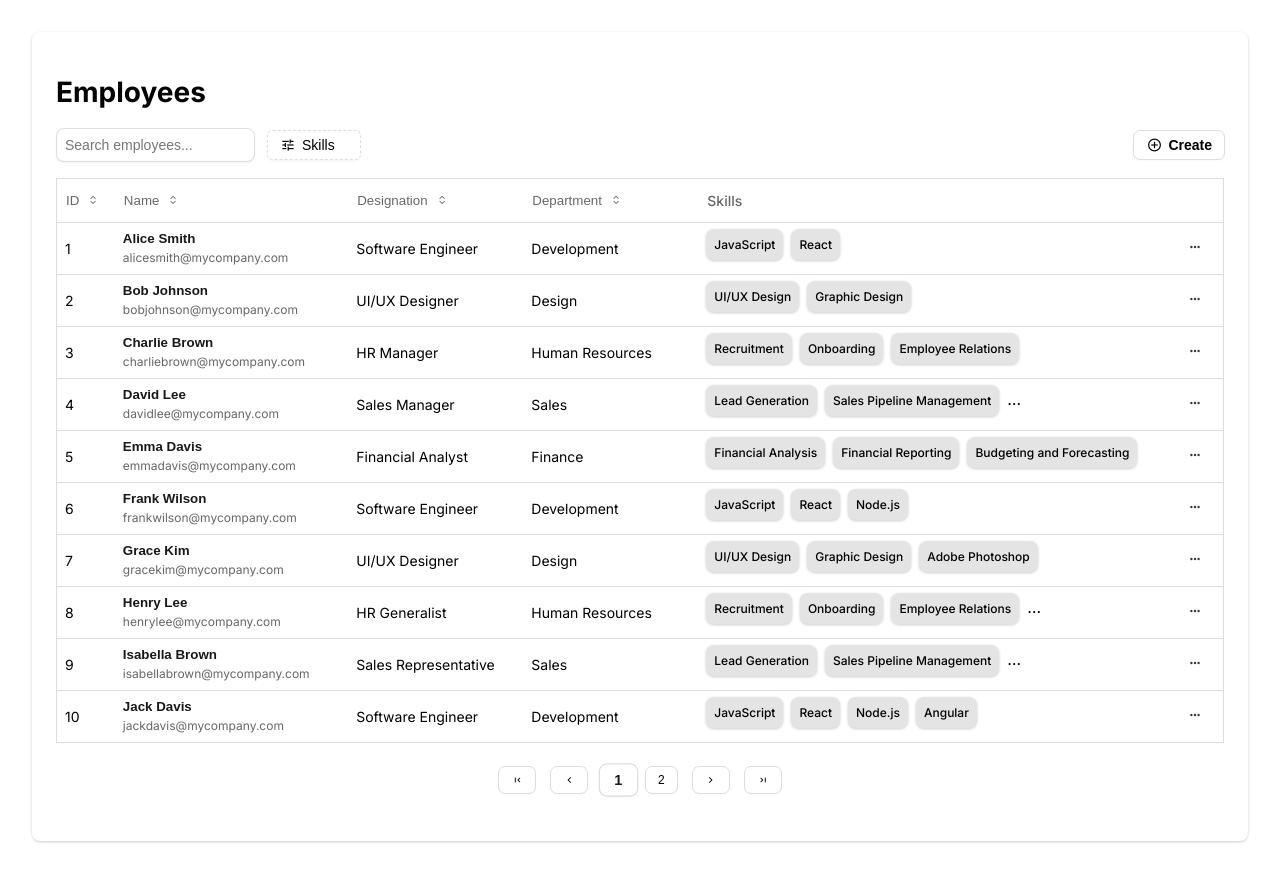
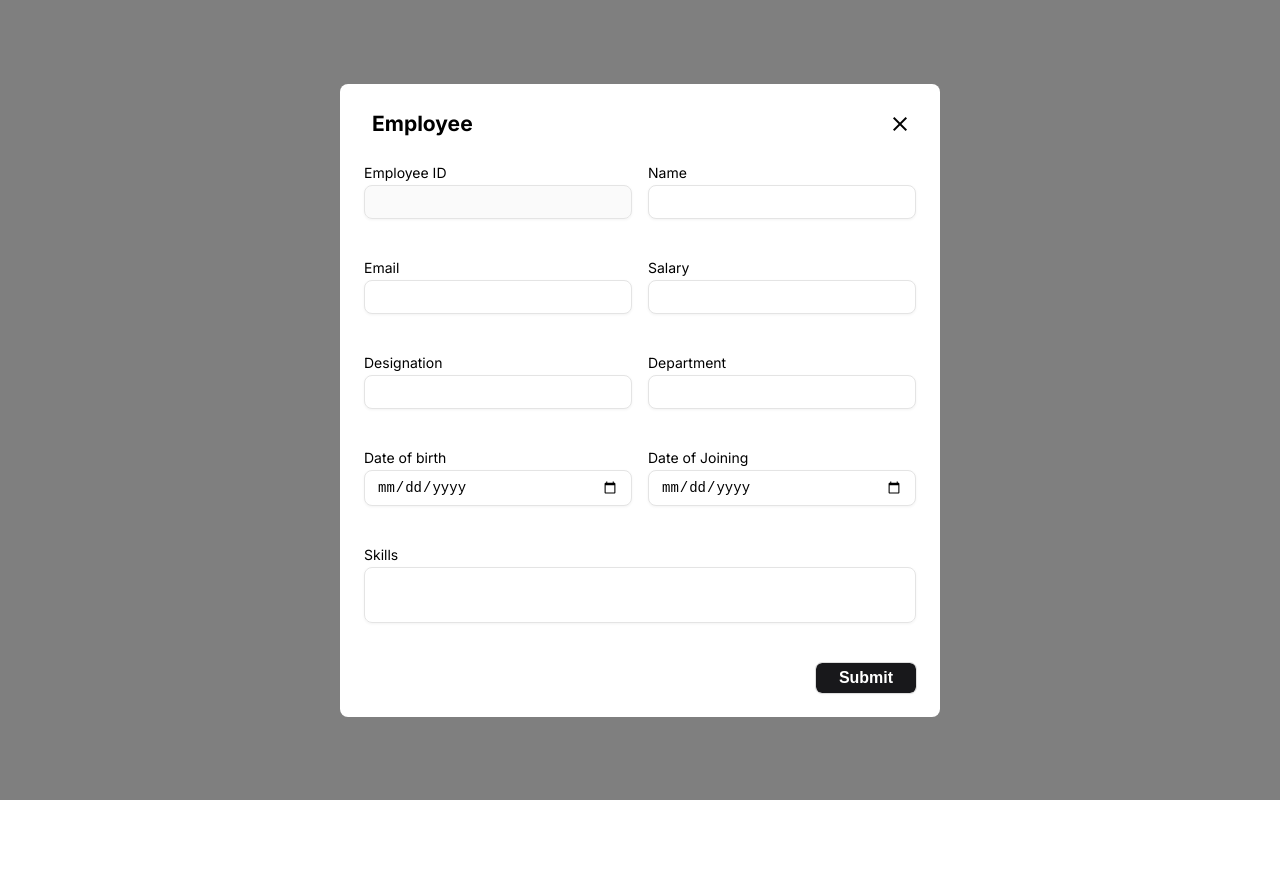
Before and after one commit to amaljoeqb/hr_app_react, a React (Create React App) app: page / in a window 1280 px wide. After the commit the page ends 800 px from the top, so only its background shows below. Built offline with nearby package versions, Linux system fonts and the light colour scheme; the HTML template or start-up script is replaced by a standard one.

Commit message:
add employee form

```diff
--- a/src/App.tsx
+++ b/src/App.tsx
@@ -7,11 +7,12 @@ import "./css/table.css";
 import "./css/input.css";
 
 import { EmployeeListing } from "./views/EmployeeListing";
+import EmployeeForm from "./views/EmployeeForm";
 
 function App() {
   return (
     <div className="App">
-      <EmployeeListing />
+      <EmployeeForm />
     </div>
   );
 }
--- a/src/views/EmployeeForm.tsx
+++ b/src/views/EmployeeForm.tsx
@@ -1,7 +1,141 @@
 export default function EmployeeForm() {
   return (
-    <div>
-      <h1>Employee Form</h1>
+    <div className="popup emp-popup show-popup">
+      <section className="popup-content">
+        <div className="form-header">
+          <h2>
+            <div className="add-heading">
+              <span className="material-symbols-outlined"> add_circle </span>
+            </div>
+            <div className="view-edit-heading flip-container">
+              <div className="front">
+                <span className="material-symbols-outlined"> edit </span>
+              </div>
+              <div className="back">
+                <span className="material-symbols-outlined"> visibility </span>
+              </div>
+            </div>
+            <span className="heading-text">Employee</span>
+          </h2>
+          <span className="material-symbols-outlined close-popup"> close </span>
+        </div>
+        <form id="emp-form">
+          <div className="row">
+            <div className="field">
+              <label htmlFor="employee-id">Employee ID</label>
+              <input
+                type="number"
+                name="employee-id"
+                id="employee-id"
+                required={true}
+                disabled={true}
+              />
+            </div>
+            <div id="name-field" className="field">
+              <label htmlFor="name">Name</label>
+              <input type="text" name="name" id="name" required={true} />
+              <p className="error-msg" />
+            </div>
+          </div>
+          <div className="row">
+            <div id="email-field" className="field">
+              <label htmlFor="email">Email</label>
+              <input type="email" name="email" id="email" required={true} />
+              <p className="error-msg" />
+            </div>
+            <div id="salary-field" className="field">
+              <label htmlFor="salary">Salary</label>
+              <input type="number" name="salary" id="salary" required={true} />
+              <p className="error-msg" />
+            </div>
+          </div>
+          <div className="row">
+            <div id="designation-field" className="field">
+              <label htmlFor="designation">Designation</label>
+              <input
+                type="text"
+                name="designation"
+                id="designation"
+                required={true}
+              />
+              <p className="error-msg" />
+            </div>
+            <div id="department-field" className="field dropdown">
+              <label htmlFor="department">Department</label>
+              <div className="input-container">
+                <input
+                  type="text"
+                  name="department"
+                  id="department"
+                  className="dropdown-input"
+                  autoComplete="off"
+                  required={true}
+                />
+                <span className="material-symbols-outlined suffix-icon">
+                  keyboard_arrow_down
+                </span>
+              </div>
+              <div className="dropdown-content department">
+                <ul id="department-options" className="dropdown-list" />
+              </div>
+              <p className="error-msg" />
+            </div>
+          </div>
+          <div className="row">
+            <div id="dob-field" className="field">
+              <label htmlFor="dob">Date of birth</label>
+              <input type="date" name="dob" id="dob" required={true} />
+              <p className="error-msg" />
+            </div>
+            <div id="joining-date-field" className="field">
+              <label htmlFor="joining-date">Date of Joining</label>
+              <input
+                type="date"
+                name="joining-date"
+                id="joining-date"
+                required={true}
+              />
+              <p className="error-msg" />
+            </div>
+          </div>
+          <div className="row">
+            <div id="skills-field" className="field">
+              <label htmlFor="skills">Skills</label>
+              <div className="skills-input-container">
+                <span id="skills" className="skills-list">
+                  {" "}
+                </span>
+                <input
+                  type="text"
+                  name="skills"
+                  id="skill-input"
+                  className="skill-input"
+                  autoComplete="off"
+                />
+                <div className="dropdown-content skills-dropdown">
+                  <ul id="skills-options" className="dropdown-list" />
+                </div>
+              </div>
+              <p className="error-msg" />
+            </div>
+          </div>
+          <div className="flip-container">
+            <div className="front">
+              <input
+                id="save-button"
+                className="hover-btn primary submit"
+                type="submit"
+                defaultValue="Save"
+              />
+            </div>
+            <div className="back">
+              <button id="edit-button" className="hover-btn" type="button">
+                Edit
+              </button>
+            </div>
+          </div>
+        </form>
+      </section>
     </div>
   );
 }
```
